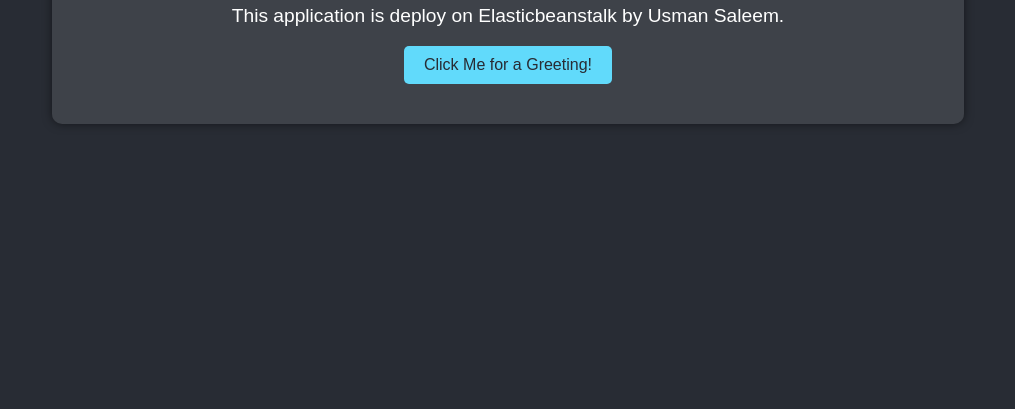
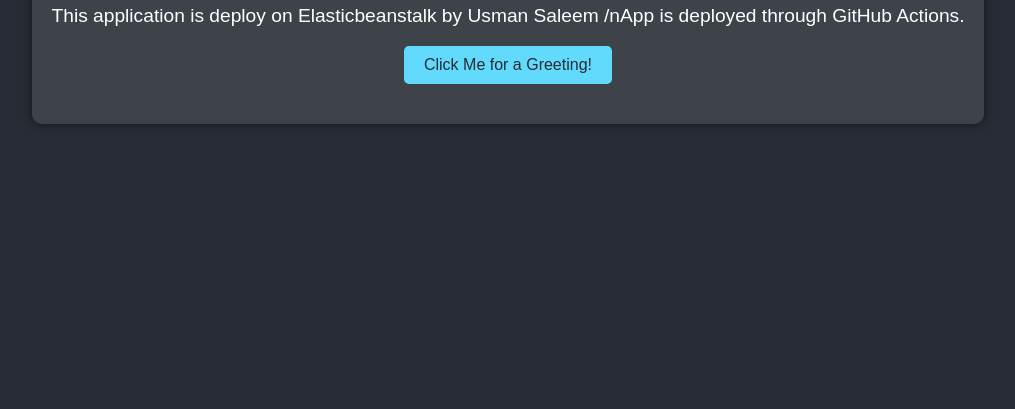
Before and after one commit to ug-devops/ecs-node-app, a website: page public/index.html in a window 1280 px wide. Shown: the part 391-800 px from the top of the page, without its empty margins (132-1147 px from the left). Drawn offline with Linux system fonts and the light colour scheme.

Commit message:
Deploying app through github actions on AWS EB v8

```diff
--- a/public/index.html
+++ b/public/index.html
@@ -10,7 +10,7 @@
 <body>
     <div class="container">
         <h1>Welcome to My Elasticbeanstalk Node.js App!</h1>
-        <p>This application is deploy on Elasticbeanstalk by Usman Saleem.</p>
+        <p>This application is deploy on Elasticbeanstalk by Usman Saleem /nApp is deployed through GitHub Actions.</p>
         <button id="greetButton">Click Me for a Greeting!</button>
         <p id="greetingMessage"></p>
     </div>
```
